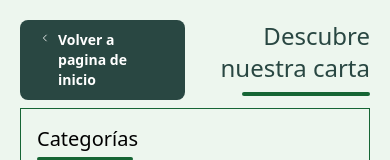
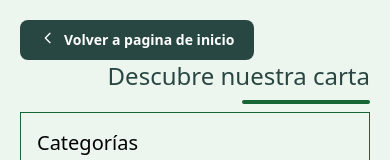
Before and after one commit to kurttck/copernica-sb, a React (Vite) app: page /Carta in a window 390 px wide. Shown: the top 160 px of the page. Built offline with nearby package versions, Linux system fonts and the light colour scheme.

Commit message:
[UPDATE]

```diff
--- a/src/Carta/Carta.jsx
+++ b/src/Carta/Carta.jsx
@@ -9,7 +9,7 @@ function Carta() {
     <>
       <div className="min-h-screen max-w-screen bg-light bg-opacity-100 flex justify-center md:p-5 lg:pt-10">
         <div className="containercarta p-5 flex flex-col gap-2 lg:gap-2 max-w-[768px] lg:max-w-[1024px] xl:max-w-full justify-center">
-          <section className="flex justify-between">
+          <section className="flex flex-col lg:flex-row justify-between">
             <div className="">
               <ButtonVolverHome md="" />
             </div>
```
